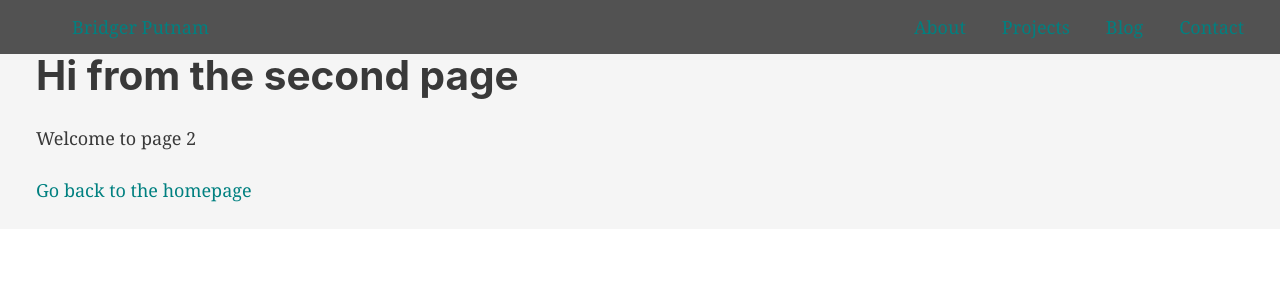
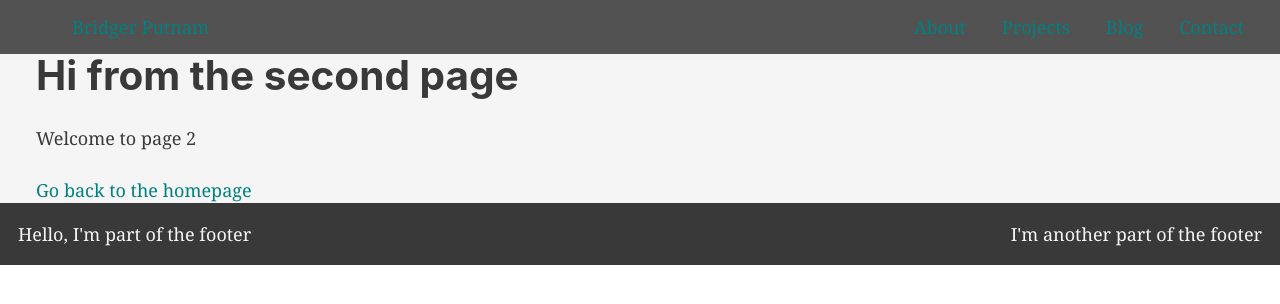
Before and after one commit to Putnam14/gatsbynetlifytesting, a Gatsby site: page /page-2 in a window 1280 px wide. Built offline with nearby package versions, Linux system fonts and the light colour scheme; Gatsby itself is replaced by a stand-in of ours.

Commit message:
Add the footer, use the 'main' element as a content wrapper

```diff
--- a/src/components/layout.js
+++ b/src/components/layout.js
@@ -5,6 +5,7 @@ import { StaticQuery, graphql } from 'gatsby'
 import styled, { ThemeProvider } from 'styled-components'
 
 import Header from './header'
+import Footer from './footer'
 import './layout.css'
 
 const theme = {
@@ -39,7 +40,16 @@ const StyledPage = styled.div`
 
 const Inner = styled.div`
   margin: 0 auto;
-  padding: 0 2rem 1.45rem;
+  padding: 0 2rem;
+  main {
+    margin: 0 auto;
+    padding-bottom: 1.45rem;
+    display: grid;
+    grid-template-columns: 1fr;
+    justify-items: center;
+    box-shadow: ${props => props.theme.bs};
+    max-width: ${props => props.theme.maxWidth};
+  }
 `
 
 const Layout = ({ children }) => (
@@ -67,6 +77,7 @@ const Layout = ({ children }) => (
           </Helmet>
           <Header siteTitle={data.site.siteMetadata.title} />
           <Inner>{children}</Inner>
+          <Footer />
         </StyledPage>
       </ThemeProvider>
     )}
```
